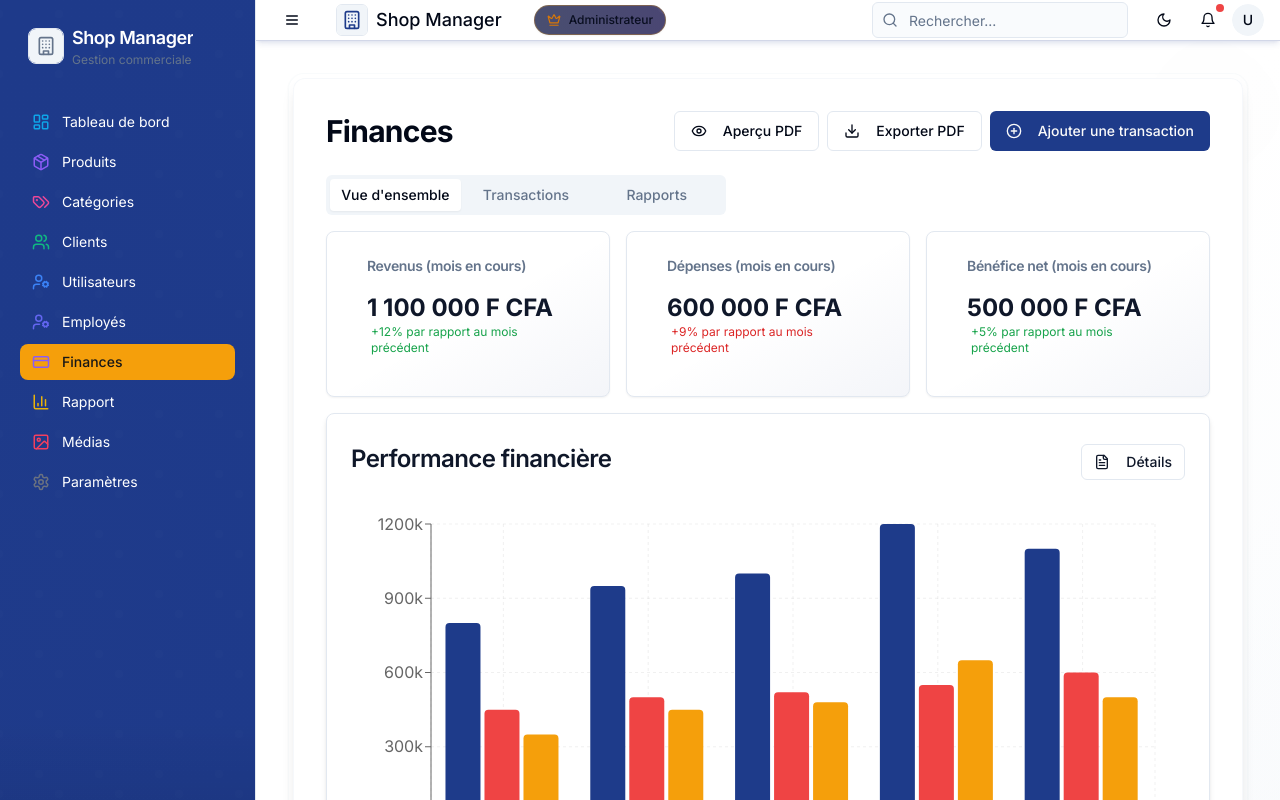
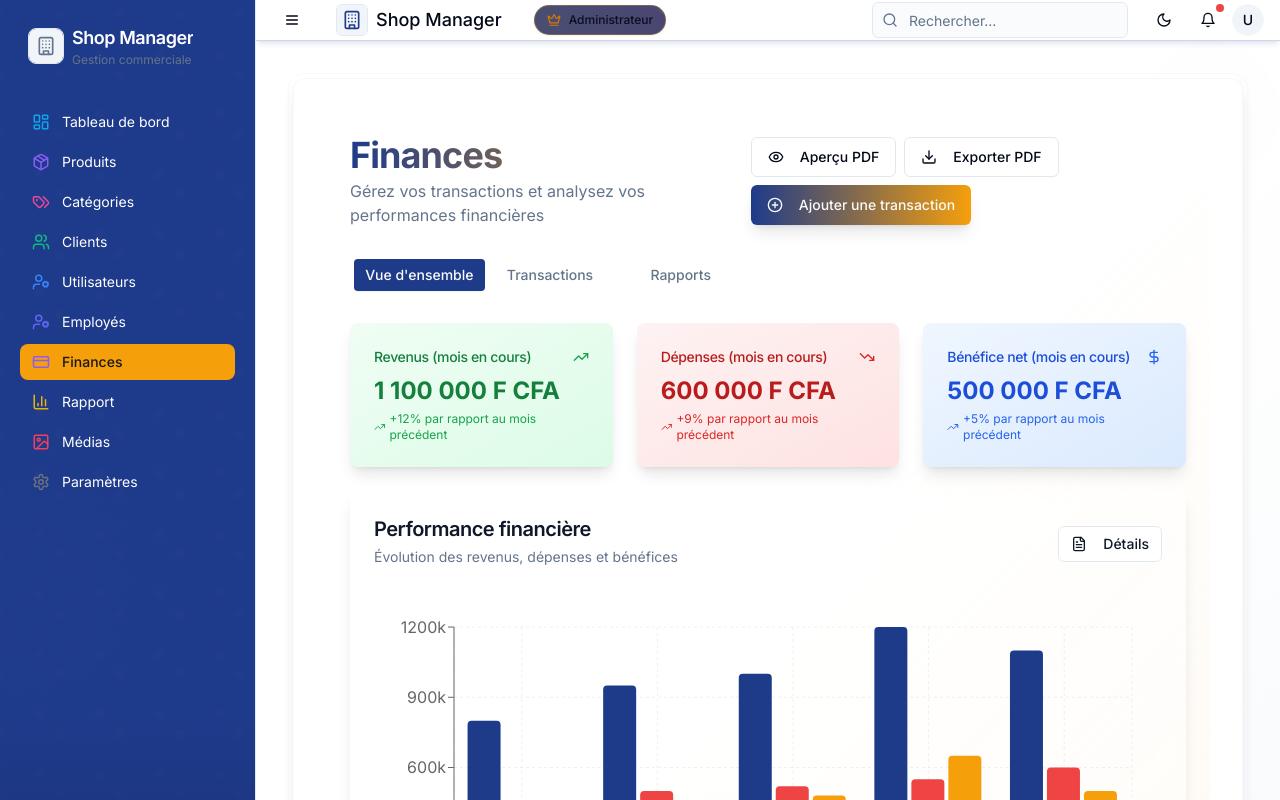
Before and after one commit to Misterai223/boutique-mali-gestion, a React (Vite) app: page /finances in a window 1280 px wide. Built offline with nearby package versions, Linux system fonts and the light colour scheme; sample sign-in values are in the browser's storage.

Commit message:
Refactor: Improve Finances page design
Improve the design, transition effects, and animation of the Finances page. Fix the overflowing elements in the reports section.

```diff
--- a/src/pages/Finances.tsx
+++ b/src/pages/Finances.tsx
@@ -1,3 +1,4 @@
+
 import { useState } from "react";
 import { Button } from "@/components/ui/button";
 import { Card, CardContent, CardHeader, CardTitle } from "@/components/ui/card";
@@ -5,7 +6,7 @@ import { Tabs, TabsContent, TabsList, TabsTrigger } from "@/components/ui/tabs";
 import TransactionList from "@/components/finances/TransactionList";
 import { BarChart, Bar, XAxis, YAxis, CartesianGrid, Tooltip, Legend, ResponsiveContainer } from "recharts";
 import { motion } from "framer-motion";
-import { PlusCircle, Download, FileText, Eye } from "lucide-react";
+import { PlusCircle, Download, FileText, Eye, TrendingUp, TrendingDown, DollarSign } from "lucide-react";
 import AddTransactionForm from "@/components/finances/AddTransactionForm";
 import { exportTransactionsToPDF, previewPDF } from "@/utils/pdfExporter";
 
@@ -67,8 +68,18 @@ const Finances = () => {
     },
   };
 
+  const cardHoverVariants = {
+    hover: {
+      scale: 1.02,
+      y: -2,
+      transition: {
+        duration: 0.2,
+        ease: "easeOut"
+      }
+    }
+  };
+
   const handleAddTransaction = (transaction: any) => {
-    // Dans une application réelle, nous ajouterions la transaction à une base de données
     console.log("Nouvelle transaction:", transaction);
     setIsAddTransactionOpen(false);
   };
@@ -100,113 +111,160 @@ const Finances = () => {
   };
 
   return (
-    <div className="space-y-6">
+    <div className="min-h-screen bg-gradient-to-br from-background via-background to-accent/5">
+      <div className="space-y-6 p-4 sm:p-6">
         <motion.div
-        className="flex flex-col sm:flex-row sm:items-center sm:justify-between space-y-2 sm:space-y-0"
+          className="flex flex-col sm:flex-row sm:items-center sm:justify-between space-y-4 sm:space-y-0"
           initial={{ opacity: 0, y: -20 }}
           animate={{ opacity: 1, y: 0 }}
           transition={{ duration: 0.5 }}
         >
-        <h1 className="text-3xl font-bold tracking-tight">Finances</h1>
-        <div className="flex flex-wrap gap-2">
-          <Button variant="outline" onClick={handlePreviewFinancialData}>
+          <div>
+            <h1 className="text-3xl sm:text-4xl font-bold tracking-tight bg-gradient-to-r from-primary to-accent bg-clip-text text-transparent">
+              Finances
+            </h1>
+            <p className="text-muted-foreground mt-1">
+              Gérez vos transactions et analysez vos performances financières
+            </p>
+          </div>
+          <motion.div
+            className="flex flex-wrap gap-2"
+            initial={{ opacity: 0, scale: 0.9 }}
+            animate={{ opacity: 1, scale: 1 }}
+            transition={{ delay: 0.2, duration: 0.3 }}
+          >
+            <Button variant="outline" onClick={handlePreviewFinancialData} className="hover:shadow-md transition-all duration-200">
               <Eye className="h-4 w-4 mr-2" />
               Aperçu PDF
             </Button>
-          <Button variant="outline" onClick={handleExportFinancialData}>
+            <Button variant="outline" onClick={handleExportFinancialData} className="hover:shadow-md transition-all duration-200">
               <Download className="h-4 w-4 mr-2" />
               Exporter PDF
             </Button>
-          <Button onClick={() => setIsAddTransactionOpen(true)}>
+            <Button
+              onClick={() => setIsAddTransactionOpen(true)}
+              className="bg-gradient-to-r from-primary to-accent hover:from-primary/90 hover:to-accent/90 transition-all duration-200 shadow-lg hover:shadow-xl"
+            >
               <PlusCircle className="h-4 w-4 mr-2" />
               Ajouter une transaction
             </Button>
-        </div>
+          </motion.div>
         </motion.div>
 
         <Tabs
           defaultValue="overview"
           value={activeTab}
           onValueChange={setActiveTab}
-        className="space-y-4"
+          className="space-y-6"
         >
-        <TabsList className="grid grid-cols-3 sm:w-[400px]">
-          <TabsTrigger value="overview">Vue d'ensemble</TabsTrigger>
-          <TabsTrigger value="transactions">Transactions</TabsTrigger>
-          <TabsTrigger value="reports">Rapports</TabsTrigger>
+          <motion.div
+            initial={{ opacity: 0, y: 10 }}
+            animate={{ opacity: 1, y: 0 }}
+            transition={{ delay: 0.3, duration: 0.4 }}
+          >
+            <TabsList className="grid grid-cols-3 w-full sm:w-[400px] h-12 bg-card/50 backdrop-blur-sm">
+              <TabsTrigger value="overview" className="data-[state=active]:bg-primary data-[state=active]:text-primary-foreground transition-all duration-200">
+                Vue d'ensemble
+              </TabsTrigger>
+              <TabsTrigger value="transactions" className="data-[state=active]:bg-primary data-[state=active]:text-primary-foreground transition-all duration-200">
+                Transactions
+              </TabsTrigger>
+              <TabsTrigger value="reports" className="data-[state=active]:bg-primary data-[state=active]:text-primary-foreground transition-all duration-200">
+                Rapports
+              </TabsTrigger>
             </TabsList>
+          </motion.div>
 
-        <TabsContent value="overview" className="space-y-4">
+          <TabsContent value="overview" className="space-y-6">
             {/* Financial Summary */}
             <motion.div
-            className="grid grid-cols-1 md:grid-cols-3 gap-4"
+              className="grid grid-cols-1 md:grid-cols-3 gap-4 lg:gap-6"
               variants={containerVariants}
               initial="hidden"
               animate="visible"
             >
-            <motion.div variants={itemVariants}>
-              <Card className="stat-card hover:shadow-md transition-shadow">
-                <CardHeader className="px-4 py-0 pb-2">
-                  <CardTitle className="text-sm text-muted-foreground">
+              <motion.div variants={itemVariants} whileHover="hover">
+                <motion.div variants={cardHoverVariants}>
+                  <Card className="border-0 shadow-lg bg-gradient-to-br from-green-50 to-green-100 dark:from-green-950 dark:to-green-900 hover:shadow-xl transition-all duration-300">
+                    <CardHeader className="flex flex-row items-center justify-between space-y-0 pb-2">
+                      <CardTitle className="text-sm font-medium text-green-700 dark:text-green-300">
                         Revenus (mois en cours)
                       </CardTitle>
+                      <TrendingUp className="h-4 w-4 text-green-600" />
                     </CardHeader>
-                <CardContent className="p-4 pt-0">
-                  <p className="text-2xl font-bold">1 100 000 F CFA</p>
-                  <p className="text-xs text-green-600 flex items-center">
-                    <span className="i-lucide-trending-up mr-1"></span>
+                    <CardContent>
+                      <div className="text-2xl font-bold text-green-700 dark:text-green-300">1 100 000 F CFA</div>
+                      <p className="text-xs text-green-600 flex items-center mt-1">
+                        <TrendingUp className="h-3 w-3 mr-1" />
                         +12% par rapport au mois précédent
                       </p>
                     </CardContent>
                   </Card>
                 </motion.div>
+              </motion.div>
 
-            <motion.div variants={itemVariants}>
-              <Card className="stat-card hover:shadow-md transition-shadow">
-                <CardHeader className="px-4 py-0 pb-2">
-                  <CardTitle className="text-sm text-muted-foreground">
+              <motion.div variants={itemVariants} whileHover="hover">
+                <motion.div variants={cardHoverVariants}>
+                  <Card className="border-0 shadow-lg bg-gradient-to-br from-red-50 to-red-100 dark:from-red-950 dark:to-red-900 hover:shadow-xl transition-all duration-300">
+                    <CardHeader className="flex flex-row items-center justify-between space-y-0 pb-2">
+                      <CardTitle className="text-sm font-medium text-red-700 dark:text-red-300">
                         Dépenses (mois en cours)
                       </CardTitle>
+                      <TrendingDown className="h-4 w-4 text-red-600" />
                     </CardHeader>
-                <CardContent className="p-4 pt-0">
-                  <p className="text-2xl font-bold">600 000 F CFA</p>
-                  <p className="text-xs text-red-600 flex items-center">
-                    <span className="i-lucide-trending-up mr-1"></span>
+                    <CardContent>
+                      <div className="text-2xl font-bold text-red-700 dark:text-red-300">600 000 F CFA</div>
+                      <p className="text-xs text-red-600 flex items-center mt-1">
+                        <TrendingUp className="h-3 w-3 mr-1" />
                         +9% par rapport au mois précédent
                       </p>
                     </CardContent>
                   </Card>
                 </motion.div>
+              </motion.div>
 
-            <motion.div variants={itemVariants}>
-              <Card className="stat-card hover:shadow-md transition-shadow">
-                <CardHeader className="px-4 py-0 pb-2">
-                  <CardTitle className="text-sm text-muted-foreground">
+              <motion.div variants={itemVariants} whileHover="hover">
+                <motion.div variants={cardHoverVariants}>
+                  <Card className="border-0 shadow-lg bg-gradient-to-br from-blue-50 to-blue-100 dark:from-blue-950 dark:to-blue-900 hover:shadow-xl transition-all duration-300">
+                    <CardHeader className="flex flex-row items-center justify-between space-y-0 pb-2">
+                      <CardTitle className="text-sm font-medium text-blue-700 dark:text-blue-300">
                         Bénéfice net (mois en cours)
                       </CardTitle>
+                      <DollarSign className="h-4 w-4 text-blue-600" />
                     </CardHeader>
-                <CardContent className="p-4 pt-0">
-                  <p className="text-2xl font-bold">500 000 F CFA</p>
-                  <p className="text-xs text-green-600 flex items-center">
-                    <span className="i-lucide-trending-up mr-1"></span>
+                    <CardContent>
+                      <div className="text-2xl font-bold text-blue-700 dark:text-blue-300">500 000 F CFA</div>
+                      <p className="text-xs text-blue-600 flex items-center mt-1">
+                        <TrendingUp className="h-3 w-3 mr-1" />
                         +5% par rapport au mois précédent
                       </p>
                     </CardContent>
                   </Card>
                 </motion.div>
               </motion.div>
+            </motion.div>
 
             {/* Financial Chart */}
-          <motion.div variants={itemVariants}>
-            <Card className="border shadow-md hover:shadow-lg transition-shadow">
+            <motion.div
+              variants={itemVariants}
+              initial="hidden"
+              animate="visible"
+              transition={{ delay: 0.4 }}
+            >
+              <Card className="border-0 shadow-lg hover:shadow-xl transition-all duration-300 bg-card/50 backdrop-blur-sm">
                 <CardHeader className="flex flex-row justify-between items-center">
-                <CardTitle>Performance financière</CardTitle>
-                <Button variant="outline" size="sm">
+                  <div>
+                    <CardTitle className="text-xl">Performance financière</CardTitle>
+                    <p className="text-sm text-muted-foreground mt-1">
+                      Évolution des revenus, dépenses et bénéfices
+                    </p>
+                  </div>
+                  <Button variant="outline" size="sm" className="hover:bg-accent transition-colors duration-200">
                     <FileText className="h-4 w-4 mr-2" />
                     Détails
                   </Button>
                 </CardHeader>
-              <CardContent className="h-[400px]">
+                <CardContent className="h-[400px] pt-4">
                   <ResponsiveContainer width="100%" height="100%">
                     <BarChart
                       data={financialData}
@@ -222,7 +280,12 @@ const Finances = () => {
                       <YAxis tickFormatter={(value) => `${value / 1000}k`} />
                       <Tooltip
                         formatter={(value) => [`${value.toLocaleString()} F CFA`]}
-                      contentStyle={{ borderRadius: '8px', border: '1px solid #e2e8f0' }}
+                        contentStyle={{
+                          borderRadius: '12px',
+                          border: '1px solid hsl(var(--border))',
+                          backgroundColor: 'hsl(var(--card))',
+                          boxShadow: '0 10px 30px -5px rgba(0, 0, 0, 0.1)'
+                        }}
                       />
                       <Legend />
                       <Bar dataKey="revenus" name="Revenus" fill="hsl(var(--primary))" radius={[4, 4, 0, 0]} />
@@ -237,8 +300,8 @@ const Finances = () => {
 
           <TabsContent value="transactions" className="space-y-4">
             <motion.div
-            initial={{ opacity: 0 }}
-            animate={{ opacity: 1 }}
+              initial={{ opacity: 0, y: 20 }}
+              animate={{ opacity: 1, y: 0 }}
               transition={{ duration: 0.5 }}
             >
               <TransactionList />
@@ -247,57 +310,92 @@ const Finances = () => {
 
           <TabsContent value="reports" className="space-y-4">
             <motion.div
-            initial={{ opacity: 0 }}
-            animate={{ opacity: 1 }}
+              initial={{ opacity: 0, y: 20 }}
+              animate={{ opacity: 1, y: 0 }}
               transition={{ duration: 0.5 }}
             >
-            <Card className="border shadow-md">
+              <Card className="border-0 shadow-lg bg-card/50 backdrop-blur-sm">
                 <CardHeader>
-                <CardTitle>Rapports financiers</CardTitle>
+                  <CardTitle className="text-xl">Rapports financiers</CardTitle>
+                  <p className="text-sm text-muted-foreground">
+                    Générez des rapports détaillés pour analyser vos performances
+                  </p>
                 </CardHeader>
-              <CardContent>
-                <div className="grid grid-cols-1 md:grid-cols-2 gap-4">
-                  <motion.div whileHover={{ scale: 1.02 }} whileTap={{ scale: 0.98 }}>
-                    <Button variant="outline" className="w-full flex justify-start p-6 h-auto">
-                      <div className="text-left">
-                        <p className="font-bold">Rapport mensuel</p>
+                <CardContent className="p-6">
+                  <div className="grid grid-cols-1 sm:grid-cols-2 gap-4">
+                    <motion.div
+                      whileHover={{ scale: 1.02, y: -2 }}
+                      whileTap={{ scale: 0.98 }}
+                      transition={{ duration: 0.2 }}
+                    >
+                      <Button
+                        variant="outline"
+                        className="w-full h-auto p-6 flex flex-col items-start text-left space-y-2 hover:bg-accent/5 hover:border-primary/30 transition-all duration-200 shadow-sm hover:shadow-md"
+                      >
+                        <div className="flex items-center space-x-2">
+                          <FileText className="h-5 w-5 text-primary" />
+                          <span className="font-semibold">Rapport mensuel</span>
+                        </div>
                         <p className="text-sm text-muted-foreground">
                           Résumé détaillé des finances pour le mois en cours
                         </p>
-                      </div>
                       </Button>
                     </motion.div>
 
-                  <motion.div whileHover={{ scale: 1.02 }} whileTap={{ scale: 0.98 }}>
-                    <Button variant="outline" className="w-full flex justify-start p-6 h-auto">
-                      <div className="text-left">
-                        <p className="font-bold">Rapport trimestriel</p>
+                    <motion.div
+                      whileHover={{ scale: 1.02, y: -2 }}
+                      whileTap={{ scale: 0.98 }}
+                      transition={{ duration: 0.2 }}
+                    >
+                      <Button
+                        variant="outline"
+                        className="w-full h-auto p-6 flex flex-col items-start text-left space-y-2 hover:bg-accent/5 hover:border-primary/30 transition-all duration-200 shadow-sm hover:shadow-md"
+                      >
+                        <div className="flex items-center space-x-2">
+                          <FileText className="h-5 w-5 text-primary" />
+                          <span className="font-semibold">Rapport trimestriel</span>
+                        </div>
                         <p className="text-sm text-muted-foreground">
                           Analyse des tendances sur les 3 derniers mois
                         </p>
-                      </div>
                       </Button>
                     </motion.div>
 
-                  <motion.div whileHover={{ scale: 1.02 }} whileTap={{ scale: 0.98 }}>
-                    <Button variant="outline" className="w-full flex justify-start p-6 h-auto">
-                      <div className="text-left">
-                        <p className="font-bold">Rapport annuel</p>
+                    <motion.div
+                      whileHover={{ scale: 1.02, y: -2 }}
+                      whileTap={{ scale: 0.98 }}
+                      transition={{ duration: 0.2 }}
+                    >
+                      <Button
+                        variant="outline"
+                        className="w-full h-auto p-6 flex flex-col items-start text-left space-y-2 hover:bg-accent/5 hover:border-primary/30 transition-all duration-200 shadow-sm hover:shadow-md"
+                      >
+                        <div className="flex items-center space-x-2">
+                          <FileText className="h-5 w-5 text-primary" />
+                          <span className="font-semibold">Rapport annuel</span>
+                        </div>
                         <p className="text-sm text-muted-foreground">
                           Bilan financier complet de l'année
                         </p>
-                      </div>
                       </Button>
                     </motion.div>
 
-                  <motion.div whileHover={{ scale: 1.02 }} whileTap={{ scale: 0.98 }}>
-                    <Button variant="outline" className="w-full flex justify-start p-6 h-auto">
-                      <div className="text-left">
-                        <p className="font-bold">Rapport personnalisé</p>
+                    <motion.div
+                      whileHover={{ scale: 1.02, y: -2 }}
+                      whileTap={{ scale: 0.98 }}
+                      transition={{ duration: 0.2 }}
+                    >
+                      <Button
+                        variant="outline"
+                        className="w-full h-auto p-6 flex flex-col items-start text-left space-y-2 hover:bg-accent/5 hover:border-primary/30 transition-all duration-200 shadow-sm hover:shadow-md"
+                      >
+                        <div className="flex items-center space-x-2">
+                          <FileText className="h-5 w-5 text-primary" />
+                          <span className="font-semibold">Rapport personnalisé</span>
+                        </div>
                         <p className="text-sm text-muted-foreground">
                           Créer un rapport adapté à vos besoins spécifiques
                         </p>
-                      </div>
                       </Button>
                     </motion.div>
                   </div>
@@ -313,6 +411,7 @@ const Finances = () => {
           onAddTransaction={handleAddTransaction}
         />
       </div>
+    </div>
   );
 };
 
```
Lines whose indentation alone changed are shown as unchanged.
